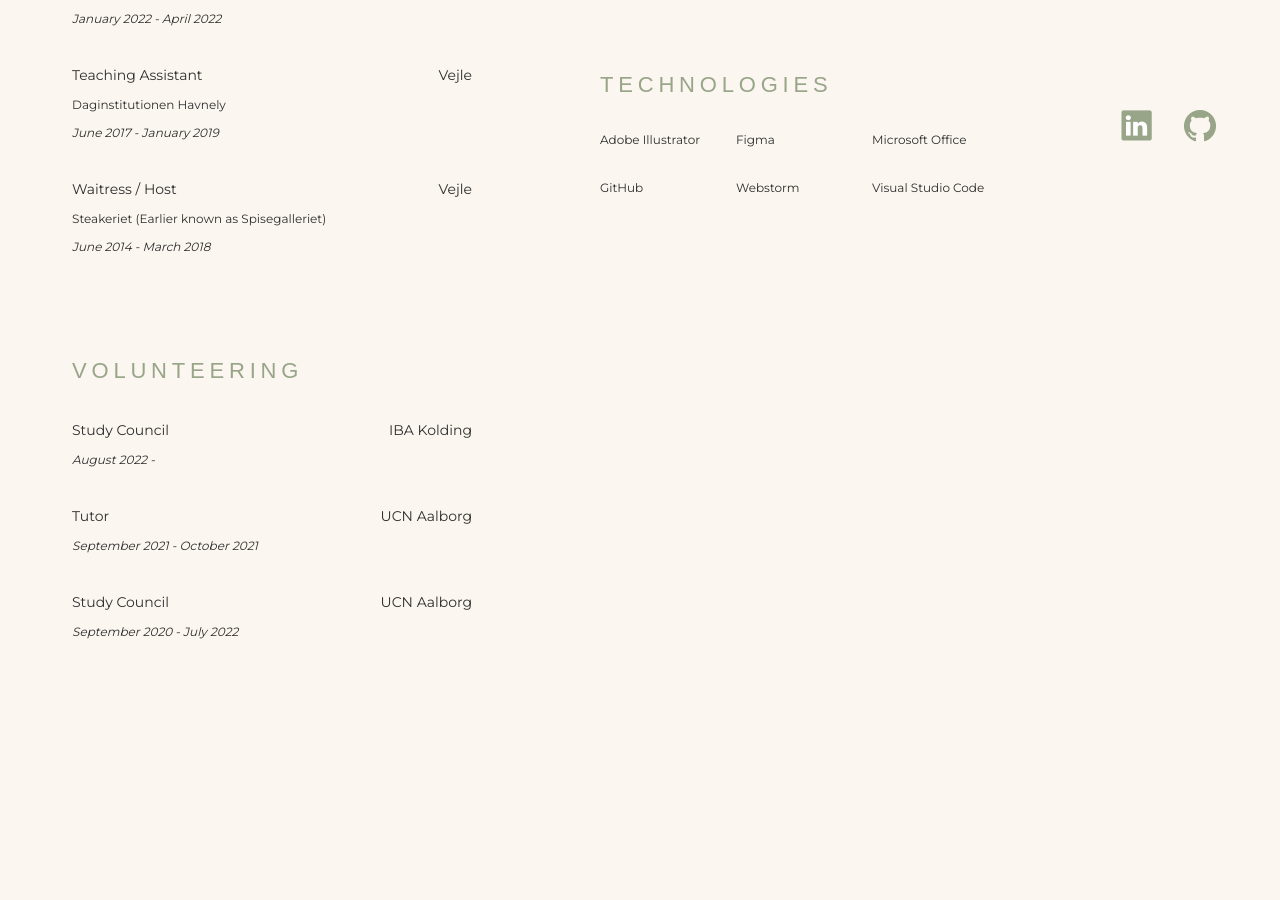
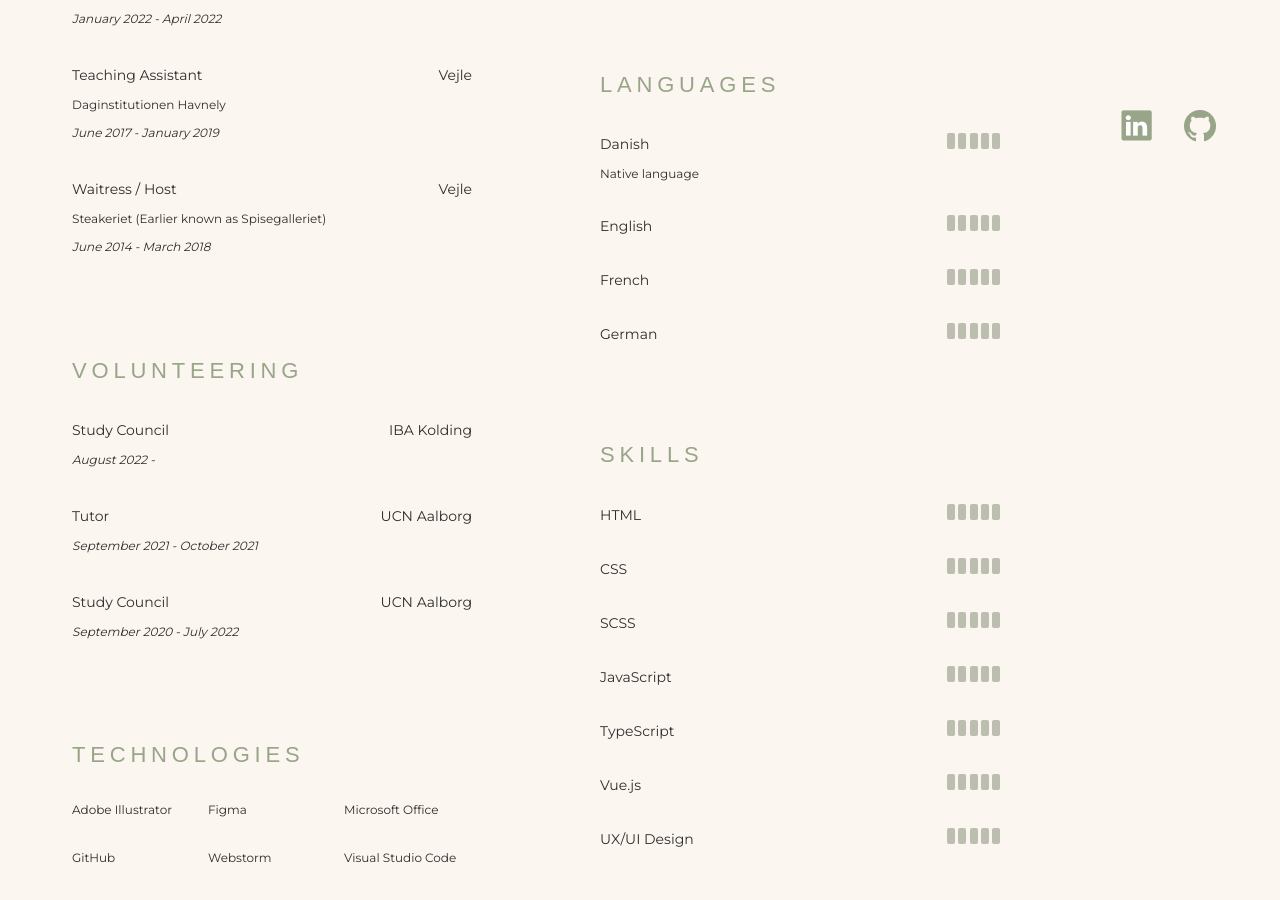
Before and after one commit to AnnaIpsen/new-portfolio, a Vue app: page /cv in a window 1280 px wide. Shown: the part 602-1502 px from the top of the page. Before the commit the page ends 1326 px from the top, so only its background shows below. Built offline with nearby package versions, Linux system fonts and the light colour scheme.

Commit message:
change h2 to h3

```diff
--- a/src/views/AboutView.vue
+++ b/src/views/AboutView.vue
@@ -2,7 +2,7 @@
   <div class="about">
     <section class="headings">
       <h1>About me</h1>
-      <h2>And why you should hire me</h2>
+      <h3>And why you should hire me</h3>
     </section>
     <section class="aboutSection">
       <article>
--- a/src/views/CvView.vue
+++ b/src/views/CvView.vue
@@ -36,9 +36,6 @@
               :where="job.where"
           />
         </div>
-      </section>
-      <section class="row">
-        <img src="../assets/Anna-Ipsen-cv.jpg">
         <div class="tech">
           <h2>Technologies</h2>
           <div class="techWrapper">
@@ -49,6 +46,29 @@
               {{ tech }}
             </p>
           </div>
+        </div>
+      </section>
+      <section class="row">
+          <img src="../assets/Anna-Ipsen-cv.jpg">
+        <div>
+          <h2>Languages</h2>
+          <skills-component
+              v-for="(language, index) in languages"
+              :key="index"
+              :name="language.name"
+              :level="language.level"
+              :comment="language.comment"
+          />
+        </div>
+
+        <div>
+          <h2>Skills</h2>
+          <skills-component
+              v-for="(skill, index) in skills"
+              :key="index"
+              :name="skill.name"
+              :level="skill.level"
+          />
         </div>
 
       </section>
@@ -62,9 +82,10 @@
 <script>
 import cv from "../content/cv_content.json"
 import CvComponent from "@/components/CvComponent";
+import SkillsComponent from '@/components/CvSkills'
 export default {
   name: "CvView",
-  components: {CvComponent},
+  components: {CvComponent, SkillsComponent},
   data () {
     return {
       educations: cv.education,
--- a/src/views/HomeView.vue
+++ b/src/views/HomeView.vue
@@ -1,18 +1,18 @@
 <template>
   <div class="home">
     <h1>Anna Ipsen</h1>
-    <h2>creative frontend developer</h2>
-    <img id="flowers" src="../assets/blomsterPng.png">
+    <h3>creative frontend developer</h3>
+        <img id="flowers" src="../assets/blomsterPng.png">
     <hr/>
   </div>
 </template>
 
 <script>
-// @ is an alias to /src
 
 export default {
   name: 'HomeView',
   components: {
+
   }
 }
 </script>
@@ -23,7 +23,7 @@ export default {
   flex-direction: column;
   align-items: center;
   justify-content: center;
-  height: 83vh;
+  height: 83%;
 }
 .home h1, .home h2 {
   margin: .2rem 0;
```
